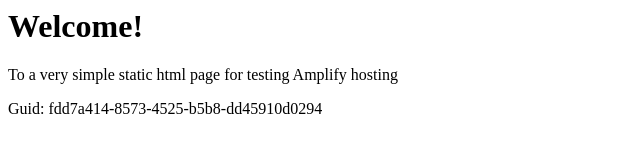
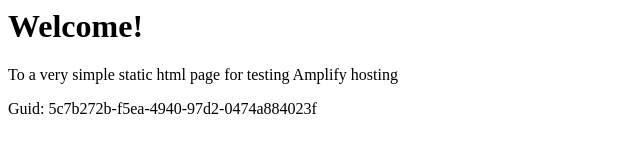
Before and after one commit to aws-aemilia-arn/Github-PR-Commit-Integration-Test-DoNotTouch-GithubWebhookPreviewCanaryTest-v1-preprod-eu-north-1, a website: page src/index.html in a window 1280 px wide. Shown: the full height of the page, 0-640 px from the left. Drawn offline with Linux system fonts and the light colour scheme.

Commit message:
commit from integ tests

```diff
--- a/src/index.html
+++ b/src/index.html
@@ -12,6 +12,6 @@
 <body>
     <h1>Welcome!</h1>
     <p>To a very simple static html page for testing Amplify hosting</p>
-    <p>Guid: fdd7a414-8573-4525-b5b8-dd45910d0294</p></body>
+    <p>Guid: 5c7b272b-f5ea-4940-97d2-0474a884023f</p></body>
 
 </html>
```
